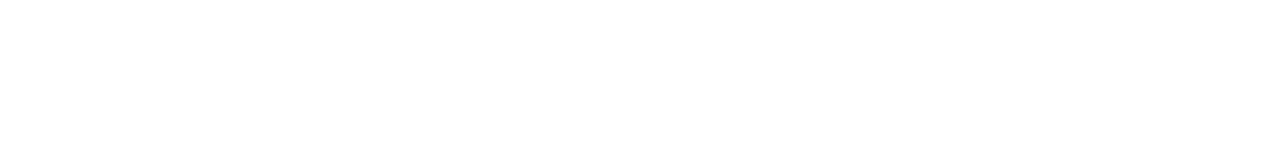
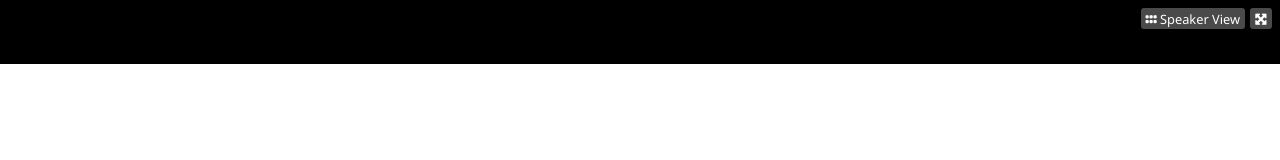
Before and after one commit to emanuelerm/html-css-zoom, a plain HTML site: page index.html in a window 1280 px wide. Drawn offline with Linux system fonts and the light colour scheme.

Commit message:
header finished

```diff
--- a/css/style.css
+++ b/css/style.css
@@ -3,6 +3,8 @@
     padding: 0;
     box-sizing: border-box;
     font-family: 'Noto Sans', sans-serif;
+    text-decoration: none;
+    color: var(--text-color);
 }
 
 :root {
@@ -11,6 +13,33 @@
     --icons-color: #FFFFFF;
     --green-icon: #4BC800;
     --close-bg: #FF0000;
-    --user-bg: #657079;
+    --user-bg: #4A4A4A;
     --text-color: #FFFFFF;
 }
+
+header, main {
+    background-color: var(--general-bg);
+}
+
+/* header */
+
+header {
+    height: 8vh;
+}
+
+.view {
+    display: flex;
+    flex-direction: row-reverse;
+    padding: 0.5rem;
+}
+
+.view a {
+    margin-left: 0.3rem;
+    padding: 0.1rem 0.3rem;
+    background-color: var(--user-bg);
+    font-size: 0.8rem;
+    border-radius: 3px;
+    align-content: center;
+}
+
+/* / header */
--- a/index.html
+++ b/index.html
@@ -16,7 +16,16 @@
 </head>
 
 <body>
+    <!-- header con tasti di visualizzazione interfaccia -->
 
+    <header>
+        <div class="view">
+            <a href="#"><i class="fa-solid fa-maximize"></i></a>
+            <a href="#"><i class="fa-solid fa-grip"></i> Speaker View</a>
+        </div>
+    </header>
+
+    <!-- / header con tasti di visualizzazione interfaccia -->
 </body>
 
 </html>
```
